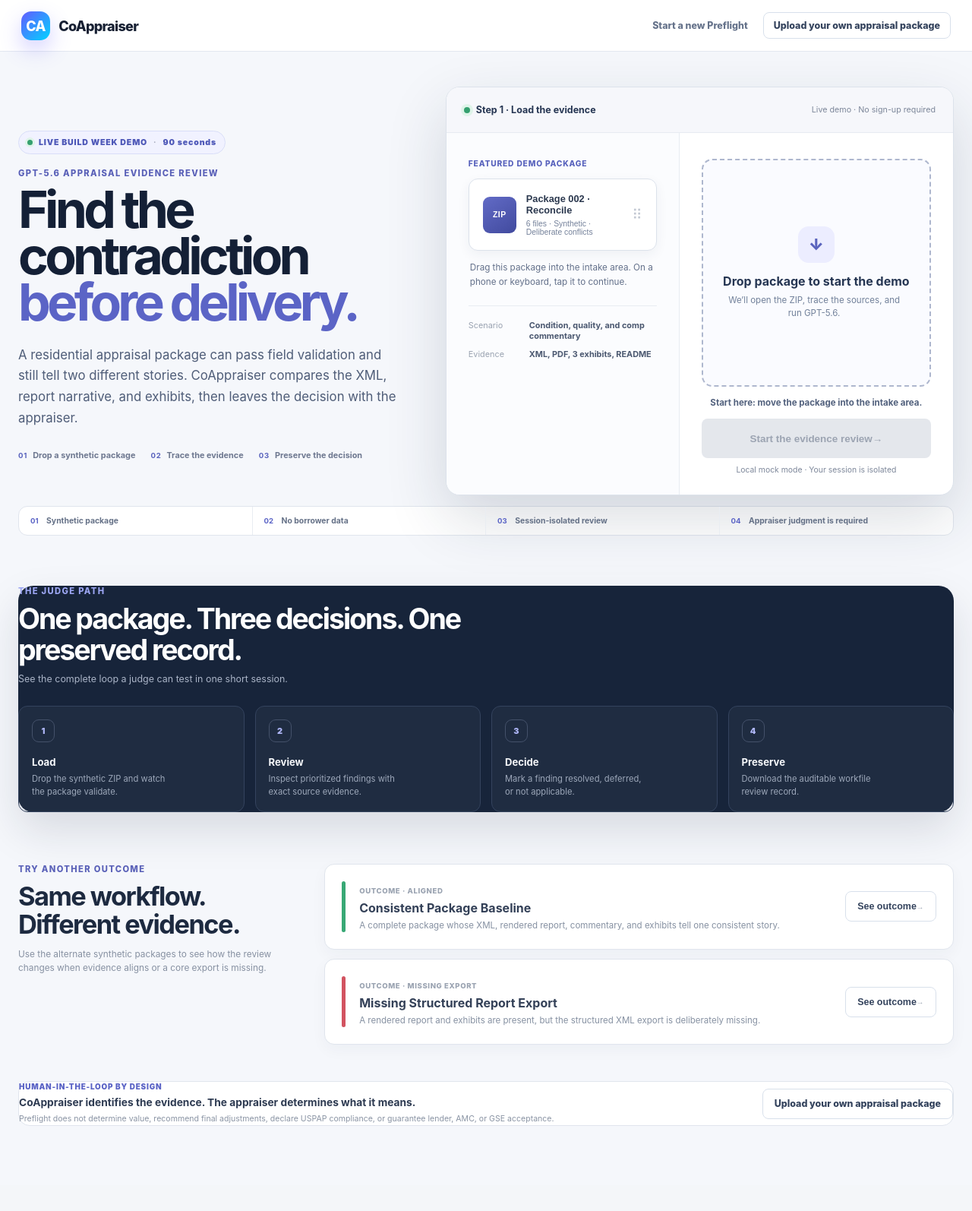
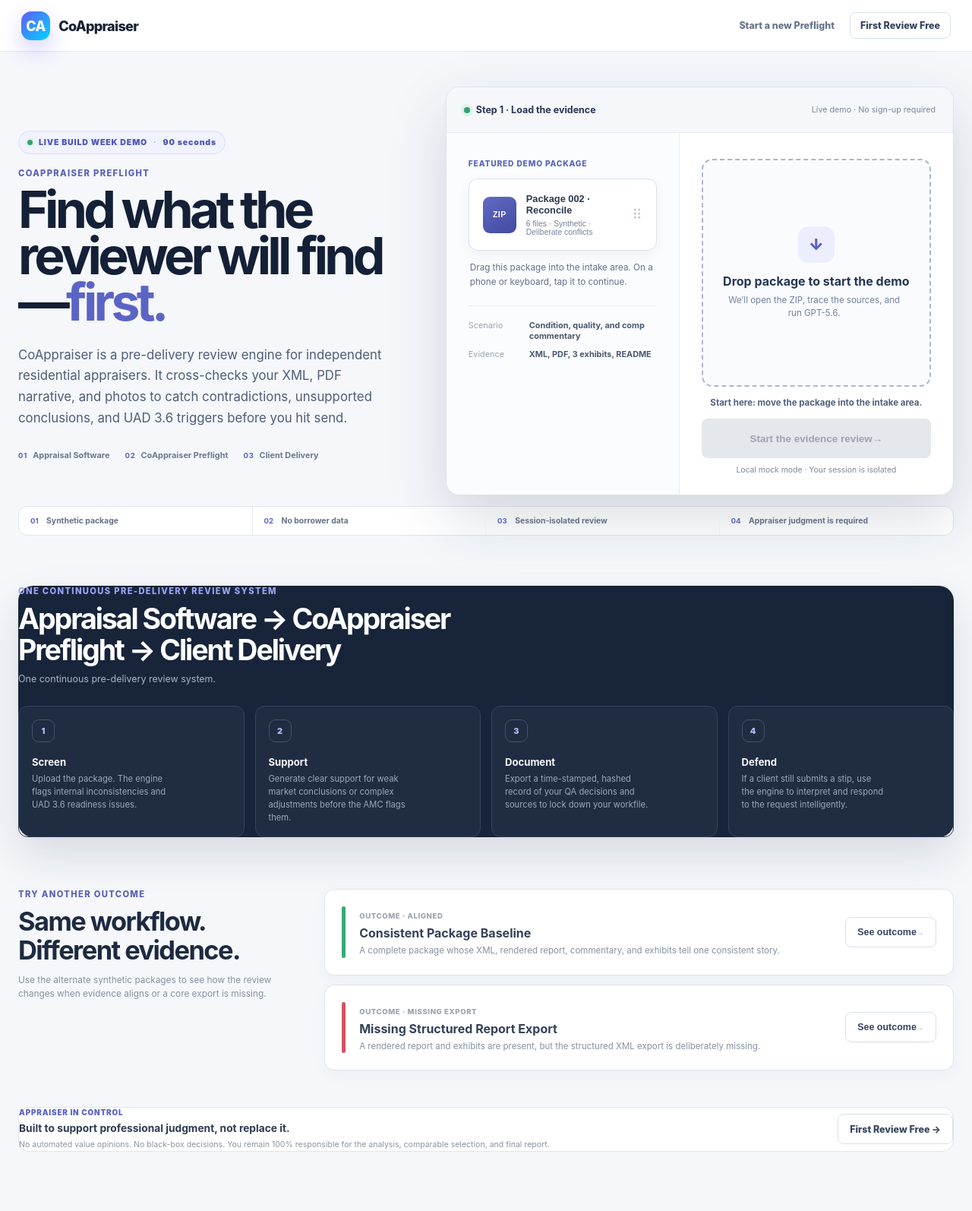
Before and after one commit to SkagitIan/coappraiser, a Django app: page /demo/ in a window 1280 px wide. Shown: the whole page at 76% size. Before the commit the page ends 1482 px from the top, so only its background shows below. Run offline with Django 5.2, Linux system fonts and the light colour scheme.

Commit message:
Align public pages with Preflight positioning

```diff
--- a/apps/preflight/test_demo.py
+++ b/apps/preflight/test_demo.py
@@ -36,7 +36,7 @@ class PublicDemoTests(TestCase):
     def test_public_landing_has_three_clear_scenarios_and_no_pricing_prompt(self):
         response = self.client.get(reverse("preflight_demo:landing"))
         self.assertEqual(response.status_code, 200)
-        self.assertContains(response, "Find the contradiction")
+        self.assertContains(response, "Find what the reviewer will find")
         self.assertContains(response, "Drop package to start the demo")
         self.assertContains(response, "Start the evidence review", count=1)
         self.assertContains(response, "See outcome", count=2)
--- a/templates/base.html
+++ b/templates/base.html
@@ -12,7 +12,7 @@
 {% if request.resolver_match.namespace == 'preflight_demo' %}
   <header class="demo-topbar">
     <a class="brand" href="{% url 'preflight_demo:landing' %}"><span class="logo">CA</span><span>CoAppraiser</span></a>
-    <nav aria-label="Demo navigation"><a href="{% url 'preflight_demo:landing' %}">Start a new Preflight</a><a class="demo-nav-action" href="{% url 'preflight:create' %}">Upload your own appraisal package</a></nav>
+    <nav aria-label="Demo navigation"><a href="{% url 'preflight_demo:landing' %}">Start a new Preflight</a><a class="demo-nav-action" href="{% url 'accounts:signup' %}">First Review Free</a></nav>
   </header>
   <main class="demo-main">{% if messages %}{% for message in messages %}<div class="notice">{{ message }}</div>{% endfor %}{% endif %}
 {% elif user.is_authenticated and request.path != '/' %}
@@ -28,7 +28,7 @@
     <div class="app-main-column"><header class="app-topbar"><div><span class="topbar-kicker">CoAppraiser workspace</span><span class="topbar-context">Secure review environment</span></div><a class="topbar-action" href="{% url 'preflight:create' %}">＋ New review</a></header><main class="app-content">
       {% if messages %}{% for message in messages %}<div class="notice">{{ message }}</div>{% endfor %}{% endif %}
 {% else %}
-  <header class="shell nav"><a class="brand" href="{% url 'home' %}"><span class="logo">CA</span><span>CoAppraiser</span></a><nav class="nav-links"><a href="{% url 'home' %}">Home</a>{% if user.is_authenticated %}<a href="{% url 'preflight:dashboard' %}">Preflight</a><a href="{% url 'billing:account' %}">Account</a>{% if user.is_staff %}<a href="{% url 'admin_dashboard' %}">Admin</a>{% endif %}<a class="pill-link" href="{% url 'preflight:create' %}">New review</a><form method="post" action="{% url 'logout' %}" style="display:inline">{% csrf_token %}<button class="pill-link" type="submit">Sign out</button></form>{% else %}<a href="{% url 'pricing' %}">Pricing</a><a href="{% url 'contact' %}">Help</a><a class="pill-link" href="{% url 'accounts:signup' %}">Create account</a><a class="pill-link" href="{% url 'login' %}">Sign in</a>{% endif %}</nav></header><main class="shell app-main">{% if messages %}{% for message in messages %}<div class="notice">{{ message }}</div>{% endfor %}{% endif %}
+  <header class="shell nav"><a class="brand" href="{% url 'home' %}"><span class="logo">CA</span><span>CoAppraiser</span></a><nav class="nav-links"><a href="{% url 'home' %}">Home</a>{% if user.is_authenticated %}<a href="{% url 'preflight:dashboard' %}">Preflight</a><a href="{% url 'billing:account' %}">Account</a>{% if user.is_staff %}<a href="{% url 'admin_dashboard' %}">Admin</a>{% endif %}<a class="pill-link" href="{% url 'preflight:create' %}">New review</a><form method="post" action="{% url 'logout' %}" style="display:inline">{% csrf_token %}<button class="pill-link" type="submit">Sign out</button></form>{% else %}<a href="{% url 'pricing' %}">Pricing</a><a href="{% url 'contact' %}">Help</a><a class="pill-link" href="{% url 'accounts:signup' %}">First Review Free</a><a class="pill-link" href="{% url 'login' %}">Sign in</a>{% endif %}</nav></header><main class="shell app-main">{% if messages %}{% for message in messages %}<div class="notice">{{ message }}</div>{% endfor %}{% endif %}
 {% endif %}
 {% block content %}{% endblock %}
 {% if request.resolver_match.namespace == 'preflight_demo' %}</main>{% elif user.is_authenticated and request.path != '/' %}</main></div></div>{% else %}</main>{% endif %}
--- a/templates/preflight/demo/landing.html
+++ b/templates/preflight/demo/landing.html
@@ -1,16 +1,16 @@
 {% extends "base.html" %}
-{% block title %}Run a CoAppraiser Preflight{% endblock %}
+{% block title %}CoAppraiser Preflight Demo{% endblock %}
 {% block content %}
 <section class="demo-entry">
   <div class="demo-entry-copy">
     <div class="demo-build-week-label"><span class="demo-live-dot"></span> LIVE BUILD WEEK DEMO <b>·</b> 90 seconds</div>
-    <span class="demo-kicker">GPT-5.6 appraisal evidence review</span>
-    <h1>Find the contradiction <em>before delivery.</em></h1>
-    <p class="demo-entry-lede">A residential appraisal package can pass field validation and still tell two different stories. CoAppraiser compares the XML, report narrative, and exhibits, then leaves the decision with the appraiser.</p>
+    <span class="demo-kicker">CoAppraiser Preflight</span>
+    <h1>Find what the reviewer will find—<em>first.</em></h1>
+    <p class="demo-entry-lede">CoAppraiser is a pre-delivery review engine for independent residential appraisers. It cross-checks your XML, PDF narrative, and photos to catch contradictions, unsupported conclusions, and UAD 3.6 triggers before you hit send.</p>
     <div class="demo-proof-row" aria-label="Demo promise">
-      <span><strong>01</strong> Drop a synthetic package</span>
-      <span><strong>02</strong> Trace the evidence</span>
-      <span><strong>03</strong> Preserve the decision</span>
+      <span><strong>01</strong> Appraisal Software</span>
+      <span><strong>02</strong> CoAppraiser Preflight</span>
+      <span><strong>03</strong> Client Delivery</span>
     </div>
   </div>
 
@@ -83,15 +83,15 @@
 
 <section class="demo-journey" aria-labelledby="journey-title">
   <div class="demo-journey-heading">
-    <span class="demo-kicker">The judge path</span>
-    <h2 id="journey-title">One package. Three decisions. One preserved record.</h2>
-    <p>See the complete loop a judge can test in one short session.</p>
+    <span class="demo-kicker">One continuous pre-delivery review system</span>
+    <h2 id="journey-title">Appraisal Software → CoAppraiser Preflight → Client Delivery</h2>
+    <p>One continuous pre-delivery review system.</p>
   </div>
   <ol class="demo-journey-steps">
-    <li><span>1</span><div><strong>Load</strong><p>Drop the synthetic ZIP and watch the package validate.</p></div></li>
-    <li><span>2</span><div><strong>Review</strong><p>Inspect prioritized findings with exact source evidence.</p></div></li>
-    <li><span>3</span><div><strong>Decide</strong><p>Mark a finding resolved, deferred, or not applicable.</p></div></li>
-    <li><span>4</span><div><strong>Preserve</strong><p>Download the auditable workfile review record.</p></div></li>
+    <li><span>1</span><div><strong>Screen</strong><p>Upload the package. The engine flags internal inconsistencies and UAD 3.6 readiness issues.</p></div></li>
+    <li><span>2</span><div><strong>Support</strong><p>Generate clear support for weak market conclusions or complex adjustments before the AMC flags them.</p></div></li>
+    <li><span>3</span><div><strong>Document</strong><p>Export a time-stamped, hashed record of your QA decisions and sources to lock down your workfile.</p></div></li>
+    <li><span>4</span><div><strong>Defend</strong><p>If a client still submits a stip, use the engine to interpret and respond to the request intelligently.</p></div></li>
   </ol>
 </section>
 
@@ -122,11 +122,11 @@
 
 <section class="demo-final-cta">
   <div>
-          <span>Human-in-the-loop by design</span>
-    <strong>CoAppraiser identifies the evidence. The appraiser determines what it means.</strong>
-    <p>Preflight does not determine value, recommend final adjustments, declare USPAP compliance, or guarantee lender, AMC, or GSE acceptance.</p>
+    <span>Appraiser in control</span>
+    <strong>Built to support professional judgment, not replace it.</strong>
+    <p>No automated value opinions. No black-box decisions. You remain 100% responsible for the analysis, comparable selection, and final report.</p>
   </div>
-  <a class="app-button secondary" href="{% url 'preflight:create' %}">Upload your own appraisal package</a>
+  <a class="app-button secondary" href="{% url 'accounts:signup' %}">First Review Free →</a>
 </section>
 <script>
 (() => {
--- a/templates/preflight/demo/workfile.html
+++ b/templates/preflight/demo/workfile.html
@@ -11,7 +11,7 @@
       <div class="panel-heading"><div><span class="panel-eyebrow">Review record</span><h2>Evidence and decisions</h2></div><span class="panel-note">{{ snapshot.generated_at }}</span></div>
       {% for finding in snapshot.findings %}
         <article class="demo-record-finding">
-          <div class="finding-meta"><span class="severity-{{ finding.severity }}">{{ finding.severity|title }}</span><span class="finding-basis">{% if finding.basis == "ai_interpretation" %}GPT-5.6 judgment review{% else %}Deterministic check{% endif %}</span><span class="status-chip">{{ finding.decision_status|title }}</span></div>
+          <div class="finding-meta"><span class="severity-{{ finding.severity }}">{{ finding.severity|title }}</span><span class="finding-basis">{% if finding.basis == "ai_interpretation" %}Preflight evidence review{% else %}Preflight check{% endif %}</span><span class="status-chip">{{ finding.decision_status|title }}</span></div>
           <h3>{{ finding.title }}</h3>
           <p><strong>Observed:</strong> {{ finding.observed_issue }}</p>
           <p><strong>Location:</strong> {{ finding.source_location }}</p>
```
Also changed, not shown: apps/preflight/tests.py (+5 -3 lines), templates/marketing/checklist_thanks.html (+4 -4 lines), templates/marketing/contact.html (+8 -8 lines), templates/marketing/pricing.html (+43 -6 lines), templates/preflight/demo/detail.html (+11 -11 lines), templates/preflight/demo/progress.html (+5 -5 lines), templates/registration/login.html (+17 -2 lines), templates/registration/signup.html (+18 -2 lines), uad-36-readiness-checklist/index.html (+8 -9 lines).
